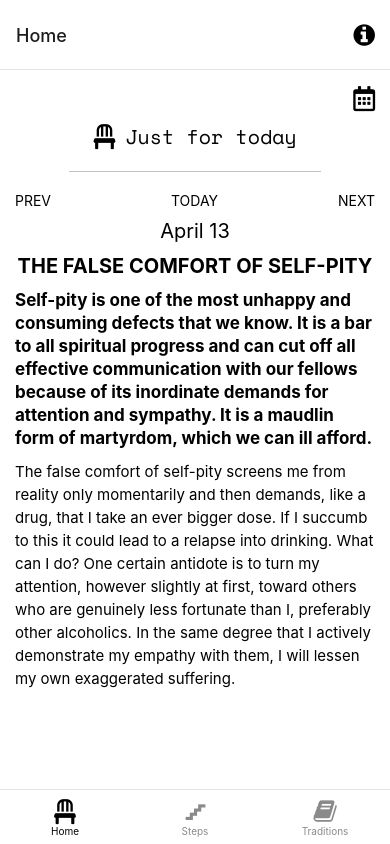
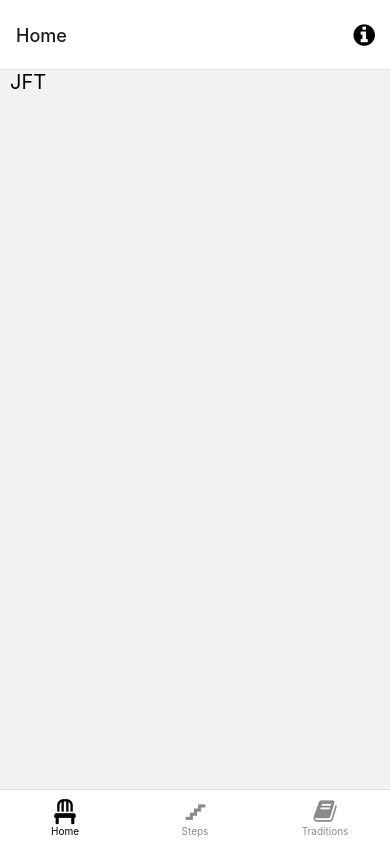
Before and after one commit to WildPastry/JustForToday, a React Native app: screen /Home in a window 390 px wide. Built offline with nearby package versions, Linux system fonts and the light colour scheme; what expo-linking would draw is missing.

Commit message:
Trial navigation

```diff
--- a/app/screens/Home.tsx
+++ b/app/screens/Home.tsx
@@ -1,5 +1,5 @@
 import { ColorSchemeName, StyleSheet } from 'react-native';
-import ForwardedScrollView, { View } from '../components/styles/Themed';
+import ForwardedScrollView, { View, Text } from '../components/styles/Themed';
 import React, { useRef, useState } from 'react';
 import {
   constructDateFromId,
@@ -64,41 +64,7 @@ const Home: React.FC = (): JSX.Element => {
   // Render app
   const renderApp = () => {
     return (
-      <ForwardedScrollView
-        contentContainerStyle={styles.container}
-        ref={scrollViewRef}>
-        {/* Calendar icon */}
-        <FontAwesome5
-          style={styles.calendarIcon}
-          name='calendar-alt'
-          size={25}
-          onPress={() => toggleCalendar()}
-          color={Colours[colorScheme].icon}
-        />
-        <View style={styles.logoContainer}>
-          {/* Logo */}
-          <FontAwesome5
-            style={styles.icon}
-            name='chair'
-            size={25}
-            color={Colours[colorScheme].icon}
-          />
-          {/* Title */}
-          <FontDisplay style={styles.title}>Just for today</FontDisplay>
-        </View>
-        {/* Divider */}
-        <View
-          style={styles.divider}
-          lightColor={Colours[colorScheme].seperator}
-          darkColor={Colours[colorScheme].seperator}
-        />
-        {/* Components */}
-        {showCalendar ? (
-          <Calendar handleCalendarChange={updateReflection} />
-        ) : (
-          <Reflection />
-        )}
-      </ForwardedScrollView>
+      <Text style={styles.title}>JFT</Text>
     );
   };
   // Check for error state
```
